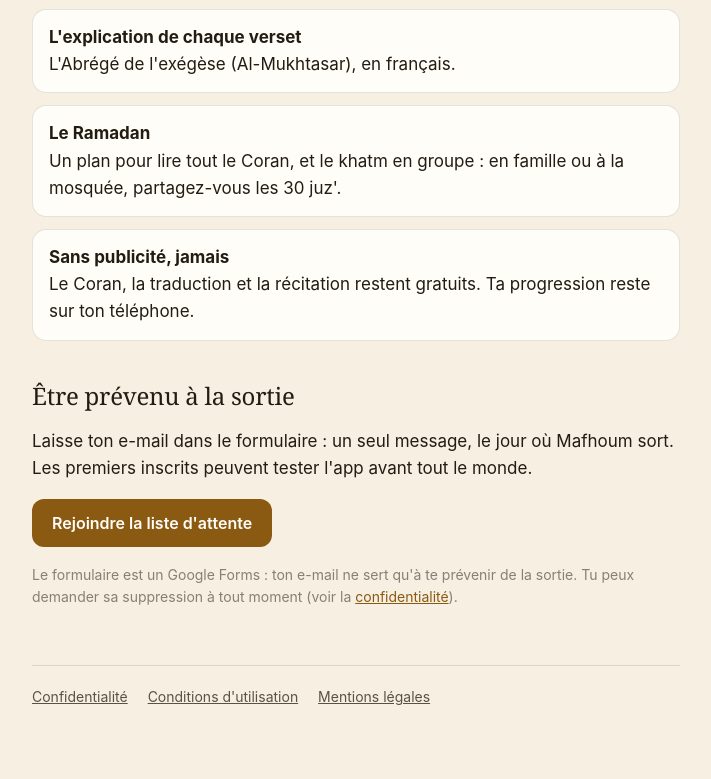
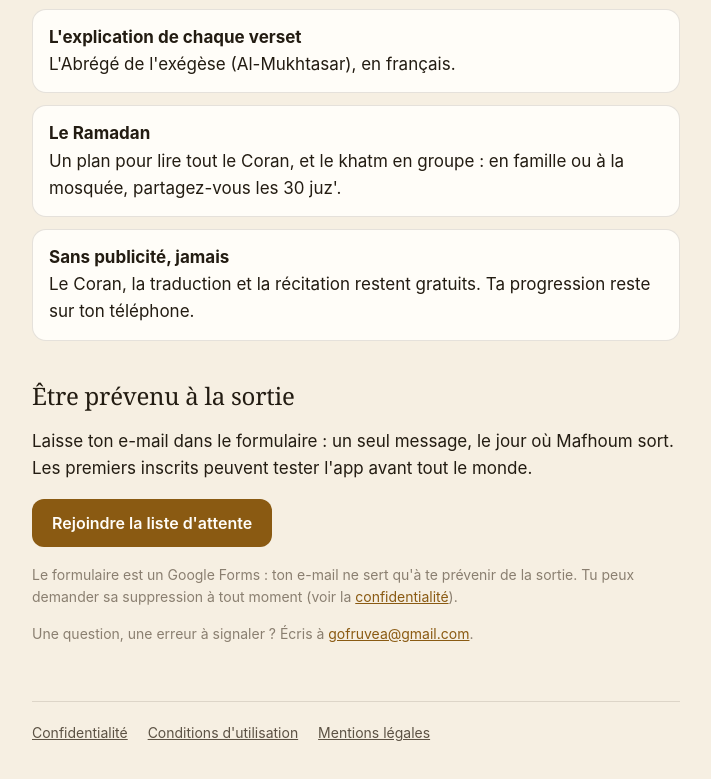
Before and after one commit to Bayeko/mafhoum-site, a plain HTML site: page index.html in a window 1280 px wide. Shown: the part 806-1585 px from the top of the page, without its empty margins (284-995 px from the left). Drawn offline with Linux system fonts and the light colour scheme.

Commit message:
Accueil : adresse de contact pour l'assistance
L'adresse d'assistance de la fiche App Store pointe vers cette page : elle affiche
maintenant un moyen de contact.

Co-Authored-By: Claude Sonnet 5.5 <noreply@anthropic.com>

```diff
--- a/index.html
+++ b/index.html
@@ -33,6 +33,8 @@
   <p><a class="button" href="https://forms.gle/15Jk5VNQWkarSjk77" rel="noopener">Rejoindre la liste d'attente</a></p>
   <p class="muted">Le formulaire est un Google Forms : ton e-mail ne sert qu'à te prévenir de la sortie. Tu peux demander sa suppression à tout moment (voir la <a href="confidentialite.html">confidentialité</a>).</p>
 
+  <p class="muted">Une question, une erreur à signaler ? Écris à <a href="mailto:gofruvea@gmail.com">gofruvea@gmail.com</a>.</p>
+
   <footer>
     <a href="confidentialite.html">Confidentialité</a>
     <a href="conditions.html">Conditions d'utilisation</a>
```
